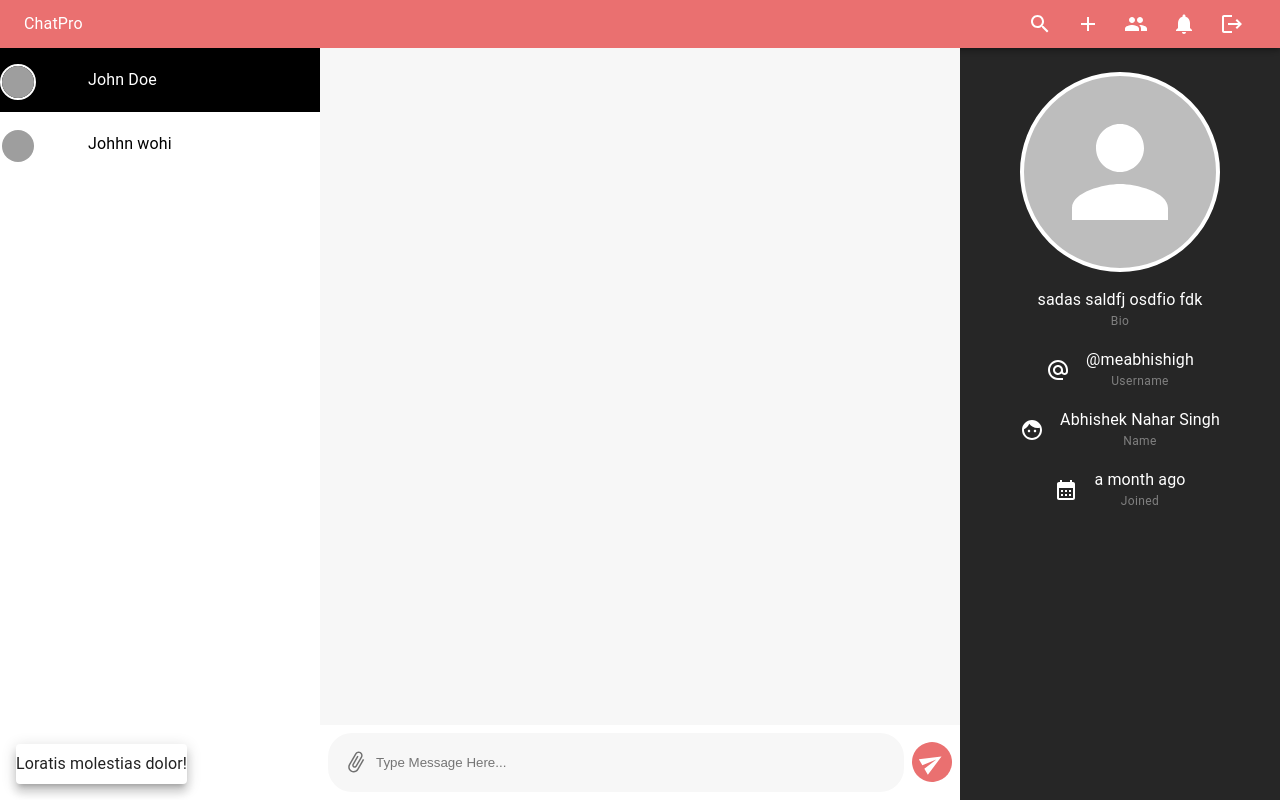
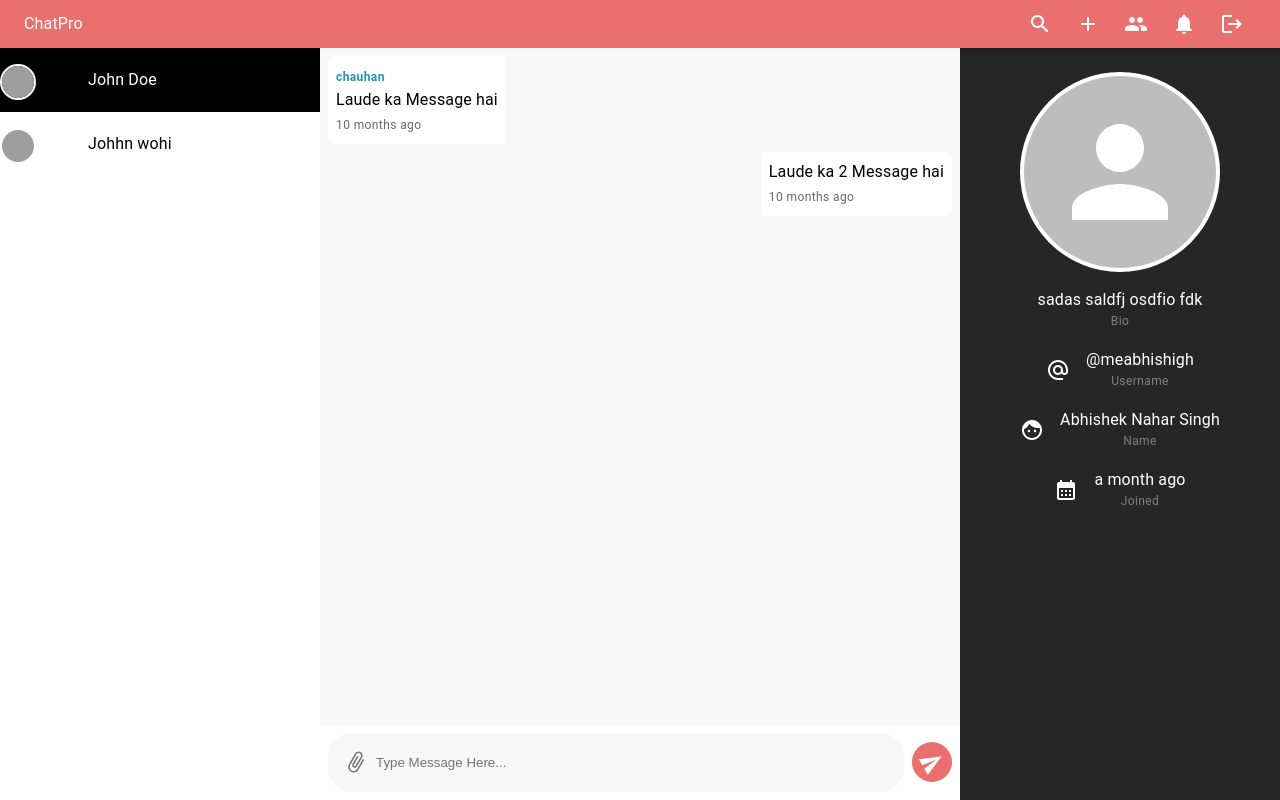
Before and after one commit to Harsh-Agrawal96/ChatPro, a React (Vite) app in the folder client/: page /chat/1 in a window 1280 px wide. Built offline with nearby package versions, Linux system fonts and the light colour scheme; grey boxes are pictures that could not be loaded.

Commit message:
upgrade UI more

```diff
--- a/client/src/components/dialogs/FileMenu.jsx
+++ b/client/src/components/dialogs/FileMenu.jsx
@@ -3,10 +3,14 @@ import { Menu } from '@mui/material'
 import React from 'react'
 
 
-const FileMenu = ({ anchor }) => {
+const FileMenu = ({ anchorE1 }) => {
   return (
-    <Menu open anchorEl={anchor} >
-        <div>
+    <Menu anchorEl={anchorE1} >
+        <div
+          style={{
+            width: "7rem",
+          }}
+        >
             Loratis molestias dolor!
         </div>
     </Menu>
--- /dev/null
+++ b/client/src/components/shared/MessageComponent.jsx
@@ -0,0 +1,50 @@
+import { Box, Typography } from '@mui/material';
+import React, { memo } from 'react'
+import { lightBlue } from '../../constants/Color';
+import moment from "moment"
+import { fileFormat } from '../../lib/features';
+
+const MessageComponent = ({ message, user }) => {
+
+
+    const { sender, content, attachments = [], createdAt } = message;
+
+    const sameSender = sender?._id === user?._id
+
+    const timeAgo = moment(createdAt).fromNow()
+
+  return <div
+        style={{
+            alignSelf : sameSender ? "flex-end" : "flex-start" ,
+            backgroundColor : "White",
+            color : "black",
+            borderRadius : "5px",
+            padding : "0.5rem",
+            width : "fit-content"
+        }}
+    >
+
+        { !sameSender && <Typography color={lightBlue} fontWeight={"600"} variant='caption' > {sender.name} </Typography> }
+        { content && <Typography>{content}</Typography> }
+
+        { attachments.length > 0 && (
+                attachments.map( (attachment,index) => {
+                    const url = attachment.url
+                    const file = fileFormat(url);
+
+                    return <Box key={index} >
+                        <a href='' target='_blank' download style={{
+                            color : "black",
+
+                        }} ></a>
+                    </Box>
+                })
+            )
+        }
+
+        <Typography variant='caption' color='text.secondary' >{timeAgo}</Typography>
+
+    </div>
+};
+
+export default memo(MessageComponent);
--- a/client/src/constants/Color.js
+++ b/client/src/constants/Color.js
@@ -1,3 +1,4 @@
 
 export const orange = "#ea7070";
 export const grayColor = "rgba(247,247,247,1)";
+export const lightBlue = "#2694ab";
--- a/client/src/constants/sampleData.js
+++ b/client/src/constants/sampleData.js
@@ -46,3 +46,39 @@ export const sampleNotification = [
         _id: "2",
     },
 ]
+
+
+export const sampleMessages = [
+    {
+        attachments : [
+            {
+                public_id : "lagf",
+                url : "https://www.w3schools.com/howto/img_avatar.png"
+            },
+        ],
+        content : "Laude ka Message hai",
+        _id : "laskfj asd",
+        sender : {
+            _id : "user._id",
+            name : "chauhan"
+        },
+        name : "chatId",
+        createdAt : "2024-02-12T10:41:30.630Z"
+    },
+    {
+        attachments : [
+            {
+                public_id : "lasalgf",
+                url : "https://www.w3schools.com/howto/img_avatar.png"
+            },
+        ],
+        content : "Laude ka 2 Message hai",
+        _id : "laskfj asd",
+        sender : {
+            _id : "saidfasdfasdf",
+            name : "Harsh"
+        },
+        name : "chatId",
+        createdAt : "2024-02-12T10:41:30.630Z"
+    },
+];
--- /dev/null
+++ b/client/src/lib/features.js
@@ -0,0 +1,14 @@
+
+const fileFormat = (url="") => {
+
+    const fileExtention = url.split(".").pop();
+
+    if( fileExtention === 'mp4' || fileExtention === 'webm' || fileExtention === 'ogg' )  return "vedio";
+    if( fileExtention === 'mp3' || fileExtention === 'wav' )  return "audio";
+    if( fileExtention === 'png' || fileExtention === 'jpg' || fileExtention === 'jpeg' || fileExtention === 'gif' )  return "image";
+
+    return "file";
+
+};
+
+export { fileFormat };
--- a/client/src/pages/Chat.jsx
+++ b/client/src/pages/Chat.jsx
@@ -1,22 +1,29 @@
 
-import React, { useRef, useState } from "react";
+import React, { Fragment, useRef, useState } from "react";
 import { Container, IconButton, Paper, Stack } from '@mui/material';
 import AppLayout from "../components/layout/AppLayout";
 import { AttachFile as AttackFileIcon, Send as SendIcon } from "@mui/icons-material";
 import { grayColor,orange } from "../constants/Color";
 import { InputBox } from "../components/styles/StyledComponents";
 import FileMenu from "../components/dialogs/FileMenu.jsx";
+import { sampleMessages } from "../constants/sampleData.js";
+import MessageComponent from "../components/shared/MessageComponent.jsx";
 
+
+const user = {
+    _id : "saidfasdfasdf",
+    name : "Harsh"
+}
 
 const Chat = () => {
 
 
     const containerRef = useRef(null);
 
-    const fileMenuRef = useRef(null);
+    // const fileMenuRef = useRef(null);
 
     return (
-        <>
+        <Fragment>
 
             <Stack
                 ref={containerRef}
@@ -29,9 +36,12 @@ const Chat = () => {
                     overflowY: "auto"
                 }}
             >
-
+                {
+                    sampleMessages.map((i) => (
+                        <MessageComponent message={i} user={user} />
+                    ))
+                }
             </Stack>
-
             <form style={{
                 height: "10%",
             }}>
@@ -48,7 +58,7 @@ const Chat = () => {
                             left: "1rem",
                             rotate:"30deg"
                         }}
-                        ref={fileMenuRef}
+                        // ref={fileMenuRef}
                     >
                         <AttackFileIcon  />
                     </IconButton>
@@ -73,9 +83,9 @@ const Chat = () => {
                 </Stack>
             </form>
 
-            <FileMenu anchor={fileMenuRef.current} />
+            <FileMenu  />
 
-        </>
+        </Fragment>
     )
 
 }
```
Also changed, not shown: client/src/components/shared/Attachments.jsx (added, +20 -0 lines).
